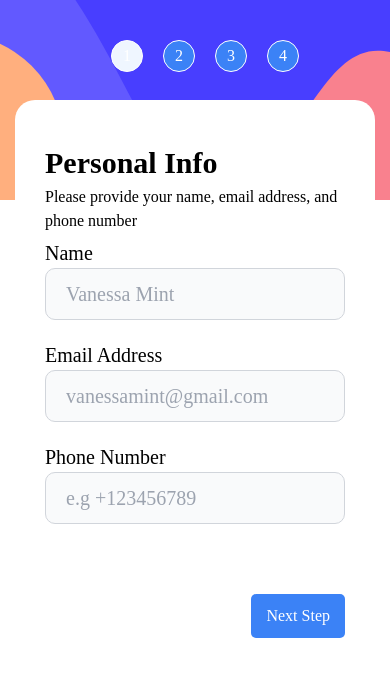
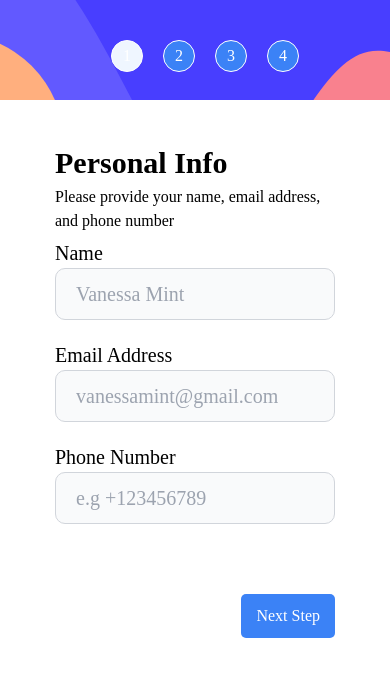
Before and after one commit to sam4rano/multi-step-form, a React (Vite) app: page / in a window 390 px wide. Shown: the top 676 px of the page. Built offline with nearby package versions, Linux system fonts and the light colour scheme; a web font is replaced by a local one.

Commit message:
text input color

```diff
--- a/src/components/AddOns.jsx
+++ b/src/components/AddOns.jsx
@@ -59,7 +59,7 @@ const AddOns = () => {
       <div className="md:hidden">
         <Sidebar />
       </div>
-      <div className="lg:hidden h-[100px]">
+      <div className="lg:hidden h-[100px] md:overflow-hidden">
         <Mobilebar />
       </div>
 
--- a/src/components/Container.jsx
+++ b/src/components/Container.jsx
@@ -8,7 +8,7 @@ const Container = () => {
       <div className="md:hidden">
         <Sidebar />
       </div>
-      <div className="lg:hidden h-[100px]">
+      <div className="lg:hidden h-[100px] md:overflow-hidden">
         <Mobilebar />
       </div>
 
--- a/src/components/Login.jsx
+++ b/src/components/Login.jsx
@@ -32,7 +32,7 @@ const Login = () => {
   };
 
   return (
-    <form className=" mx-auto md:rounded-[20px] md:p-[30px] md:bg-neutral md:w-[360px]" onSubmit={handleSubmit}>
+    <form className=" mx-auto md:rounded-[20px] md:p-[30px] md:bg-neutral md:w-[340px]" onSubmit={handleSubmit}>
       <div className="pt-[50px] md:pt-[10px] md:pb-[5px]">
         <p className="text-[30px] font-bold ">Personal Info</p>
         <h5>Please provide your name, email address, and phone number</h5>
@@ -43,7 +43,7 @@ const Login = () => {
           type="text"
           value={name}
           onChange={handleName}
-          className="bg-gray-50 border border-gray-300 placeholder:p-[10px] text-gray-900 text-[20px] rounded-[10px] focus:ring-blue-500 focus:border-blue-500 block w-full p-2.5 dark:placeholder-gray-400 dark:text-white dark:focus:ring-blue-500 dark:focus:border-blue-500"
+          className="bg-gray-50 border border-gray-300 placeholder:p-[10px] text-gray-900 text-[20px] rounded-[10px] focus:ring-blue-500 focus:border-blue-500 block w-full p-2.5 "
           placeholder="Vanessa Mint"
           required
         />
@@ -57,7 +57,7 @@ const Login = () => {
           value={email}
           onChange={handleEmail}
           placeholder="vanessamint@gmail.com"
-          className="bg-gray-50 border border-gray-300 placeholder:p-[10px] text-gray-900 text-[20px] rounded-[10px] focus:ring-blue-500 focus:border-blue-500 block w-full p-2.5 dark:placeholder-gray-400 dark:text-white dark:focus:ring-blue-500 dark:focus:border-blue-500"
+          className="bg-gray-50 border border-gray-300 placeholder:p-[10px] text-gray-900 text-[20px] rounded-[10px] focus:ring-blue-500 focus:border-blue-500 block w-full p-2.5 "
           required
         />
         {emailError && (
@@ -78,7 +78,7 @@ const Login = () => {
           placeholder="e.g +123456789"
           pattern="^[+0-9]+$"
           title="Please enter a valid phone number"
-          className="bg-gray-50 border placeholder:p-[10px] border-gray-300 text-gray-900 text-[20px] rounded-[10px] focus:ring-blue-500 focus:border-blue-500 block w-full p-2.5 dark:placeholder-gray-400 dark:text-white dark:focus:ring-blue-500 dark:focus:border-blue-500"
+          className="bg-gray-50 border placeholder:p-[10px] border-gray-300 text-gray-900 text-[20px] rounded-[10px] focus:ring-blue-500 focus:border-blue-500 block w-full p-2.5 "
           required
         />
       </div>
--- a/src/components/Plans.jsx
+++ b/src/components/Plans.jsx
@@ -70,7 +70,7 @@ const Plans = () => {
       <div className="md:hidden">
         <Sidebar />
       </div>
-      <div className="lg:hidden h-[200px]">
+      <div className="lg:hidden h-[200px] md:overflow-hidden">
         <Mobilebar />
       </div>
 
--- a/src/components/Submitted.jsx
+++ b/src/components/Submitted.jsx
@@ -9,7 +9,7 @@ const Submitted = () => {
       <div className="md:hidden">
         <Sidebar />
       </div>
-      <div className="lg:hidden h-[200px]">
+      <div className="lg:hidden h-[200px] md:overflow-hidden">
         <Mobilebar />
       </div>
 
```
